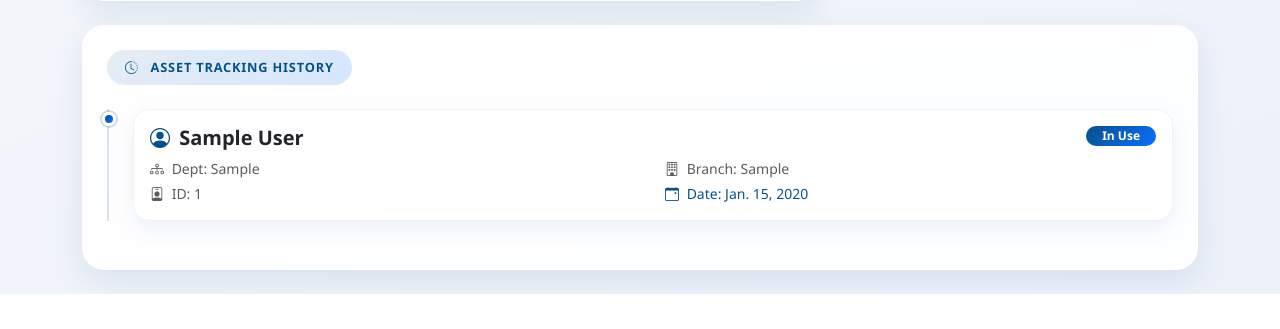
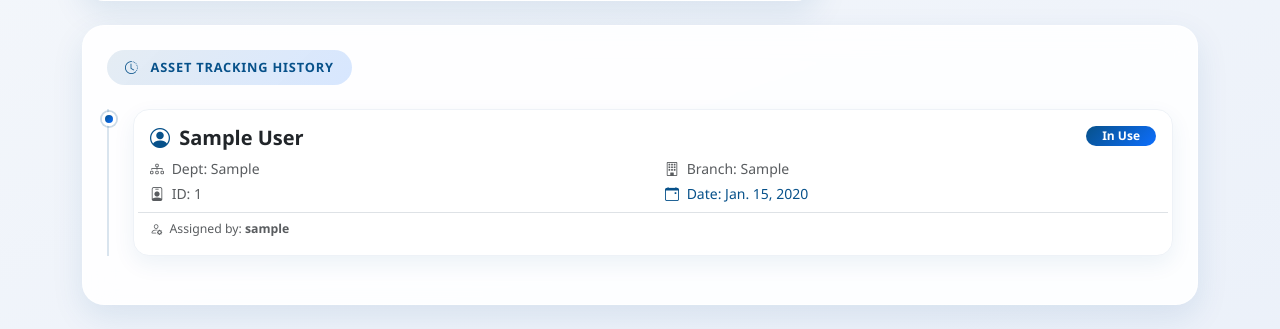
Before and after one commit to lakshmibtl/asset_management, a Django app: page /asset/asset-detail1/1/ in a window 1280 px wide. Shown: the part 967-1296 px from the top of the page. Before the commit the page ends 1261 px from the top, so only its background shows below. Run offline with Django 5.2, Linux system fonts and the light colour scheme; tables that the repository leaves empty hold one stand-in row (values such as "Sample post"); grey boxes marked "Sample" are stand-in pictures; some libraries are stand-ins or nearby versions.

Commit message:
Update asset management features

```diff
--- a/asset_app/templates/asset_app/asset_detail.html
+++ b/asset_app/templates/asset_app/asset_detail.html
@@ -456,6 +456,11 @@
                                 <small class="text-muted"><i class="bi bi-person-gear me-1"></i> Assigned by: <strong>{{ record.assigned_by.username }}</strong></small>
                             </div>
                             {% endif %}
+                            {% if record.status == 'Returned' and record.return_reason %}
+                            <div class="col-sm-12 mt-2 pt-1 border-top">
+                                <small class="text-muted"><i class="bi bi-arrow-return-left me-1"></i> Return Reason: <strong>{{ record.return_reason }}</strong></small>
+                            </div>
+                            {% endif %}
                         </div>
 
                         {% if record.is_signed %}
--- a/asset_app/templates/asset_app/asset_detail1.html
+++ b/asset_app/templates/asset_app/asset_detail1.html
@@ -396,6 +396,16 @@
                             <div class="col-sm-6 mt-1 fw-medium" style="color: var(--primary);">
                                 <i class="bi bi-calendar-event me-1"></i> Date: {% if record.assigned_date %}{{ record.assigned_date }}{% else %}{{ record.assigned_at|date:"d M Y, h:i A" }}{% endif %}
                             </div>
+                            {% if record.assigned_by %}
+                            <div class="col-sm-12 mt-2 pt-1 border-top">
+                                <small class="text-muted"><i class="bi bi-person-gear me-1"></i> Assigned by: <strong>{{ record.assigned_by.username }}</strong></small>
+                            </div>
+                            {% endif %}
+                            {% if record.status == 'Returned' and record.return_reason %}
+                            <div class="col-sm-12 mt-2 pt-1 border-top">
+                                <small class="text-muted"><i class="bi bi-arrow-return-left me-1"></i> Return Reason: <strong>{{ record.return_reason }}</strong></small>
+                            </div>
+                            {% endif %}
                         </div>
                     </div>
                 </div>
--- a/asset_app/views.py
+++ b/asset_app/views.py
@@ -2451,61 +2451,90 @@ def activity_log(request):
         messages.error(request, "Access denied. Only Super Admin can view the Activity Log.")
         return redirect('asset_dashboard')
 
-    from .models import Assignment, ReturnRequest, ProcurementRequestWorkflow, Notification
+    from .models import Assignment, ReturnRequest, ProcurementRequestWorkflow, Notification, Asset, AssetHistory
 
     # Gather recent activities
     recent_assignments = Assignment.objects.all().select_related('asset', 'employee', 'assigned_by').order_by('-assigned_at')[:30]
     recent_returns = ReturnRequest.objects.exclude(status='Pending').select_related('asset', 'employee', 'processed_by').order_by('-processed_at')[:30]
     recent_procurements = ProcurementRequestWorkflow.objects.exclude(status='Pending Manager Approval').select_related('requested_by').order_by('-created_at')[:30]
     recent_reports = Notification.objects.filter(notification_type='work_report').select_related('recipient').order_by('-created_at')[:30]
+    recent_assets = Asset.objects.all().order_by('-created_at')[:30]
+    recent_edits = AssetHistory.objects.select_related('asset', 'edited_by').order_by('-edited_at')[:30]
 
     # Combine and sort them
     activities = []
 
     for a in recent_assignments:
+        user_name = (a.assigned_by.get_full_name() or a.assigned_by.username) if a.assigned_by else 'System'
         activities.append({
             'type': 'Assignment',
             'icon': 'bi-person-plus',
             'color': '#0d6efd',
             'bg': 'rgba(13,110,253,.12)',
             'title': f"Asset Assigned: {a.asset.asset_id}",
-            'message': f"Assigned to {a.employee.name} by {a.assigned_by.username if a.assigned_by else 'System'}.",
+            'message': f"Assigned to {a.employee.name} by {user_name}.",
             'timestamp': a.assigned_at
         })
 
     for r in recent_returns:
         if r.processed_at:
+            user_name = (r.processed_by.get_full_name() or r.processed_by.username) if r.processed_by else 'System'
             activities.append({
                 'type': 'Return',
                 'icon': 'bi-arrow-return-left',
                 'color': '#198754',
                 'bg': 'rgba(25,135,84,.12)',
                 'title': f"Return {r.get_status_display()}: {r.asset.asset_id}",
-                'message': f"Processed by {r.processed_by.username if r.processed_by else 'System'}.",
+                'message': f"Processed by {user_name}.",
                 'timestamp': r.processed_at
             })
 
     for p in recent_procurements:
         timestamp = p.completed_date if p.completed_date else p.created_at
+        user_name = (p.requested_by.get_full_name() or p.requested_by.username) if p.requested_by else 'System'
         activities.append({
             'type': 'Procurement',
             'icon': 'bi-cart-check',
             'color': '#6f42c1',
             'bg': 'rgba(111,66,193,.12)',
             'title': f"Procurement: {p.asset_type}",
-            'message': f"Status: {p.status}. Requested by {p.requested_by.username}.",
+            'message': f"Status: {p.status}. Requested by {user_name}.",
             'timestamp': timestamp
         })
 
     for w in recent_reports:
+        user_name = (w.recipient.get_full_name() or w.recipient.username) if w.recipient else 'System'
         activities.append({
             'type': 'Work Report',
             'icon': 'bi-journal-check',
             'color': '#0dcaf0',
             'bg': 'rgba(13,202,240,.12)',
             'title': f"Work Report: {w.title}",
-            'message': f"Submitted by {w.recipient.username if w.recipient else 'Unknown'}.",
+            'message': f"Submitted by {user_name}.",
             'timestamp': w.created_at
+        })
+
+    for a in recent_assets:
+        activities.append({
+            'type': 'Asset Created',
+            'icon': 'bi-plus-circle',
+            'color': '#10b981',  # green color for additions
+            'bg': 'rgba(16,185,129,.12)',
+            'title': f"New Asset Added: {a.asset_id}",
+            'message': f"Type: {a.asset_type}. Added by System.",
+            'timestamp': a.created_at
+        })
+
+    for h in recent_edits:
+        user_name = (h.edited_by.get_full_name() or h.edited_by.username) if h.edited_by else 'System'
+        activities.append({
+            'type': 'Asset Edited',
+            'icon': 'bi-pencil-square',
+            'color': '#f59e0b',  # warning/amber color for edits
+            'bg': 'rgba(245,158,11,.12)',
+            'title': f"Asset Details Edited: {h.asset.asset_id}",
+            'message': f"Modified by {user_name}.",
+            'timestamp': h.edited_at
         })
 
     activities.sort(key=lambda x: x['timestamp'], reverse=True)
```
